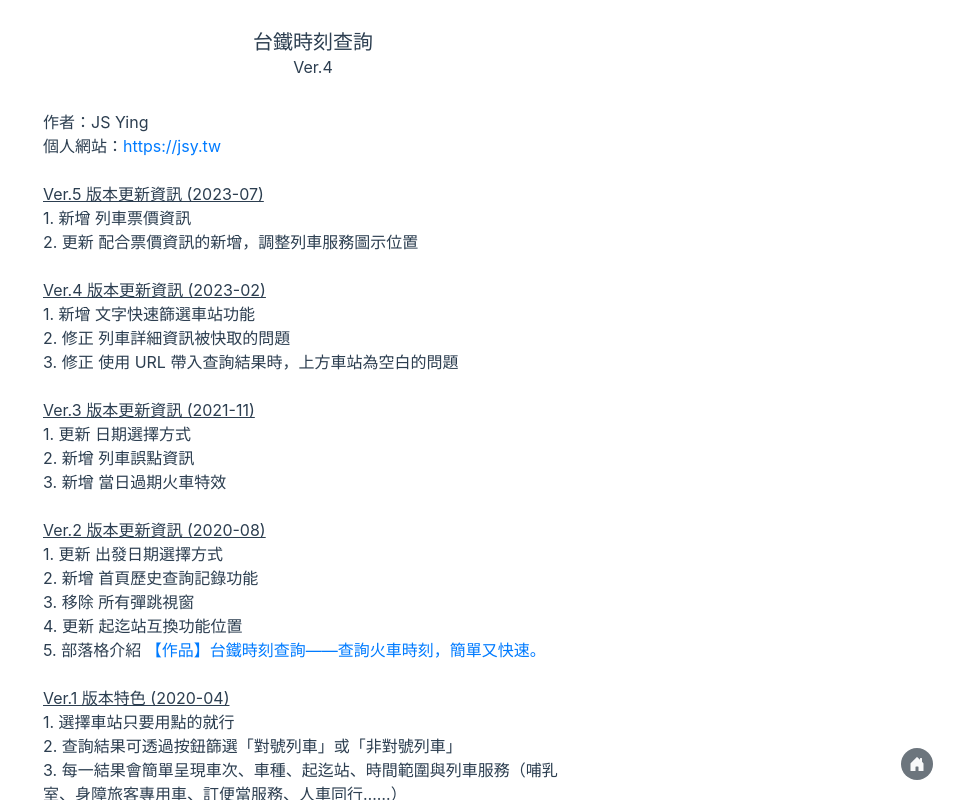
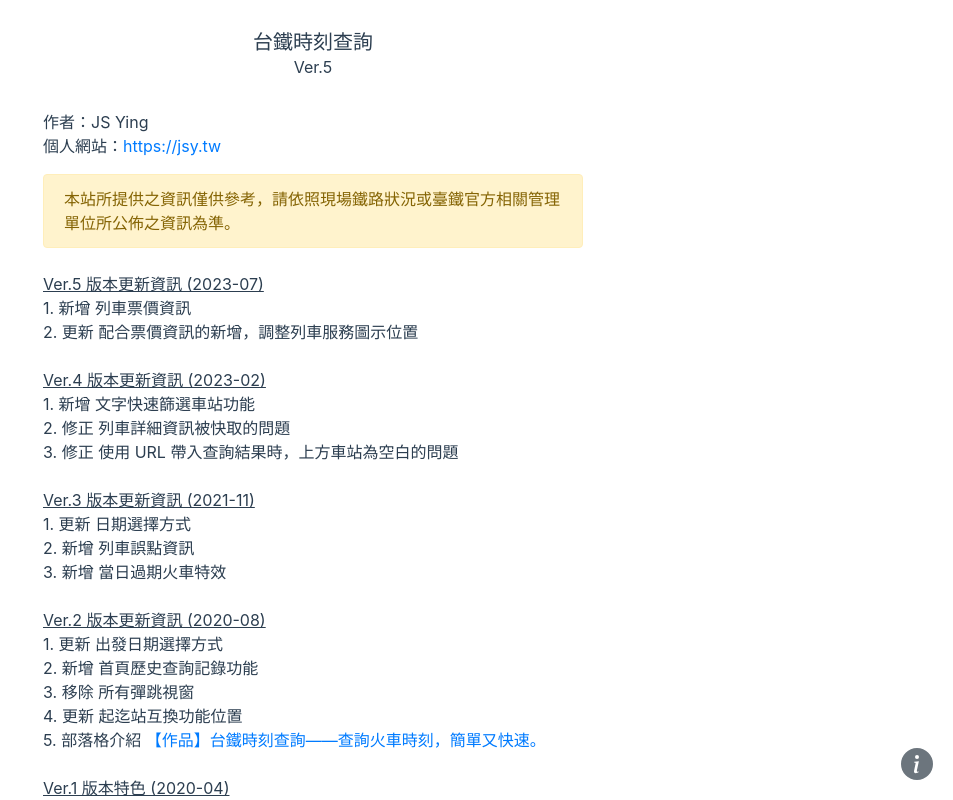
Before and after one commit to js-ying/trainInfo, a Vue app: page / in a window 1280 px wide. Both pictures are taken after a click on the icon 1244 px from the left and 764 px from the top of the page. Shown: the top 800 px of the page, without its empty margins (327-1280 px from the left). Built offline with nearby package versions, Linux system fonts and the light colour scheme.

Commit message:
[update] 增加免責聲明且調整 about-me Icon

```diff
--- a/src/App.vue
+++ b/src/App.vue
@@ -3,9 +3,9 @@
     <router-view></router-view>
     <!-- 關於台鐵時刻表 icon -->
     <b-icon
-      icon="house-door-fill"
-      variant="light"
-      class="rounded-circle bg-secondary p-2"
+      icon="info-circle-fill"
+      variant="secondary"
+      class="rounded-circle"
       id="about-me"
       @click="goAbout()">
     </b-icon>
--- a/src/components/about.vue
+++ b/src/components/about.vue
@@ -6,7 +6,7 @@
           <h5 id="web-title" @click="goHome()">
             台鐵時刻查詢
             <br />
-            <small>Ver.4</small>
+            <small>Ver.5</small>
           </h5>
         </b-col>
         <b-col cols="12" md="6" class="mt-4 text-left">
@@ -15,6 +15,12 @@
             個人網站：<a href="https://jsy.tw" target="_blanl"
               >https://jsy.tw</a
             >
+          </p>
+
+          <p>
+            <b-alert show variant="warning">
+              本站所提供之資訊僅供參考，請依照現場鐵路狀況或臺鐵官方相關管理單位所公佈之資訊為準。
+            </b-alert>
           </p>
 
           <p class="mt-4">
```
